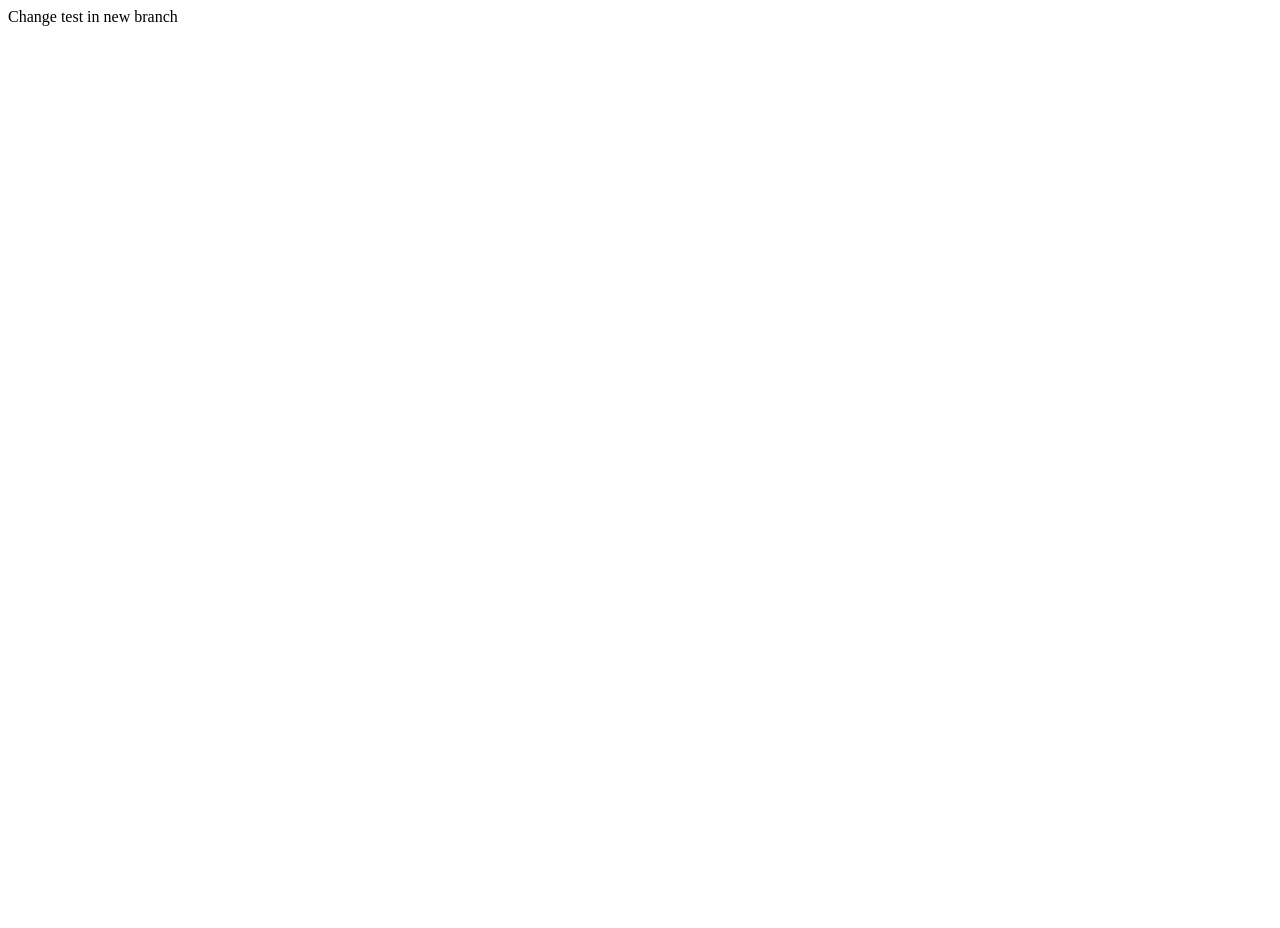
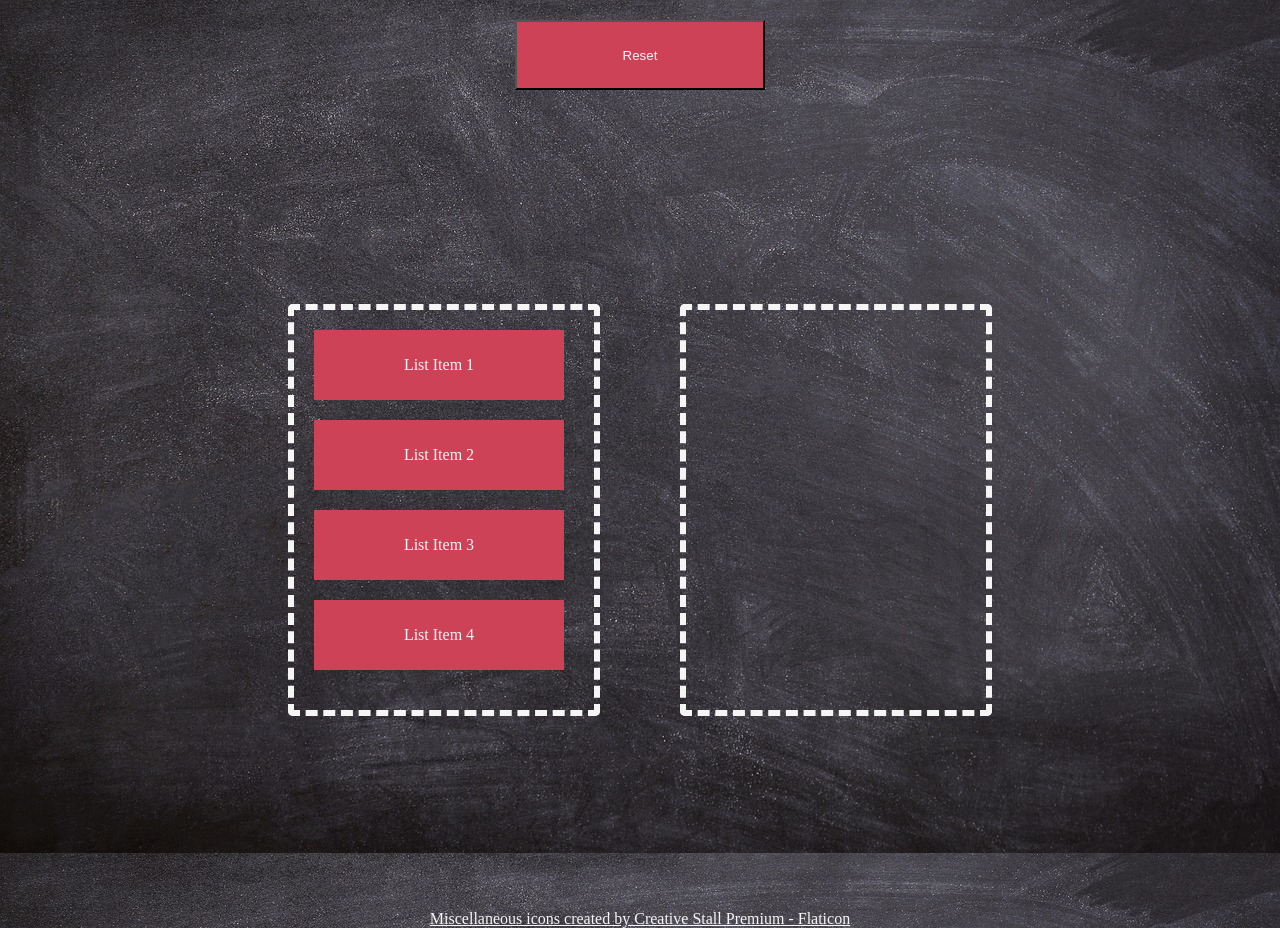
Before and after one commit to Coder9234/graydot-frontend-submission, a plain HTML site: page index.html in a window 1280 px wide. Before the commit the page ends 800 px from the top, so only its background shows below. Drawn offline with Linux system fonts and the light colour scheme.

Commit message:
complete site

```diff
--- a/index.html
+++ b/index.html
@@ -4,9 +4,27 @@
     <meta charset="UTF-8">
     <meta http-equiv="X-UA-Compatible" content="IE=edge">
     <meta name="viewport" content="width=device-width, initial-scale=1.0">
-    <title>Document</title>
+    <link rel="stylesheet" href="style.css">
+    <title>Graydots Assignment</title>
 </head>
 <body>
-    Change test in new branch
+    <div class="button">
+        <button class="reset">Reset</button>
+    </div>
+    <div class="container">
+        <div class="listBox left">
+            <div class="list" draggable="true">List Item 1</div>
+            <div class="list" draggable="true">List Item 2</div>
+            <div class="list" draggable="true">List Item 3</div>
+            <div class="list" draggable="true">List Item 4</div>
+        </div>
+        <div class="listBox right">
+
+        </div>
+    </div>
+    <div class="references">
+        <a href="https://www.flaticon.com/free-icons/miscellaneous" title="miscellaneous icons">Miscellaneous icons created by Creative Stall Premium - Flaticon</a>
+    </div>
+    <script src="index.js"></script>
 </body>
 </html>
--- /dev/null
+++ b/index.js
@@ -0,0 +1,59 @@
+let lists = document.querySelectorAll(".list");
+let reset = document.querySelector(".reset");
+let rightBox = document.querySelector(".right");
+let leftBox = document.querySelector(".left");
+
+for (list of lists) {
+    list.addEventListener("dragstart", (e) => {
+        let selected = e.target;
+        selected.classList.add("list-drageffect");
+        rightBox.addEventListener("dragover", (e) => {
+            console.log("dragged over")
+            e.preventDefault();
+        })
+
+        rightBox.addEventListener("drop", (e) => {
+            rightBox.appendChild(selected);
+            selected = null;
+        })
+
+        leftBox.addEventListener("dragover", (e) => {
+            e.preventDefault();
+        })
+
+        leftBox.addEventListener("drop", (e) => {
+            leftBox.appendChild(selected);
+            selected = null;
+        })
+    })
+
+    list.addEventListener("dragend", (e) => {
+        let selected = e.target;
+        selected.classList.remove("list-drageffect");
+
+    })
+}
+
+
+reset.addEventListener("click", () => {
+    // removing all elements of right box
+    while(rightBox.firstChild) {
+        rightBox.removeChild(rightBox.firstChild);
+    }
+
+    // removing all elements of left box
+    while(leftBox.firstChild) {
+        leftBox.removeChild(leftBox.firstChild);
+    }
+
+    // reset left box
+    var count;
+    for (count = 1; count <= 4; count++) {
+        // new div element
+        let listItem = document.createElement("div");
+        listItem.draggable = true;
+        listItem.classList.add("list");
+        listItem.innerHTML = `List Item ${count}`;
+        leftBox.appendChild(listItem);
+    }
+})
--- /dev/null
+++ b/style.css
@@ -0,0 +1,70 @@
+body, html {
+    margin: 0px;
+    padding: 0px;
+    box-sizing: border-box;
+    overflow-x: hidden;
+    color: whitesmoke;
+}
+
+.container {
+    background-size: cover;
+    display: flex;
+    height: 100vh;
+    justify-content: center;
+    align-items: center;
+}
+
+body {
+    background-image: url('background2.jpg');
+}
+.listBox {
+    border: 6px solid whitesmoke;
+    border-radius: 5px;
+    border-style: dashed;
+    height: 400px;
+    width: 300px;
+    margin: 0px 40px 0px 40px;
+
+}
+
+.list {
+    height: 70px;
+    width: 250px;
+    background-color: #CE4257;
+    margin: 20px;
+    display: flex;
+    justify-content: center;
+    align-items: center;
+}
+
+.list:hover {
+    cursor: pointer;
+}
+
+.list-drageffect {
+    background-color: green;
+}
+
+.references {
+    text-align: center;
+}
+a {
+
+    color: whitesmoke;
+}
+
+.button {
+    display: flex;
+    justify-content: center;
+    align-items: center;
+}
+button {
+    color: whitesmoke;
+    height: 70px;
+    width: 250px;
+    background-color: #CE4257;
+    margin: 20px;
+    display: flex;
+    justify-content: center;
+    align-items: center;
+}
```
Also changed, not shown: background.jpg (added), background2.jpg (added), therefore.png (added).
